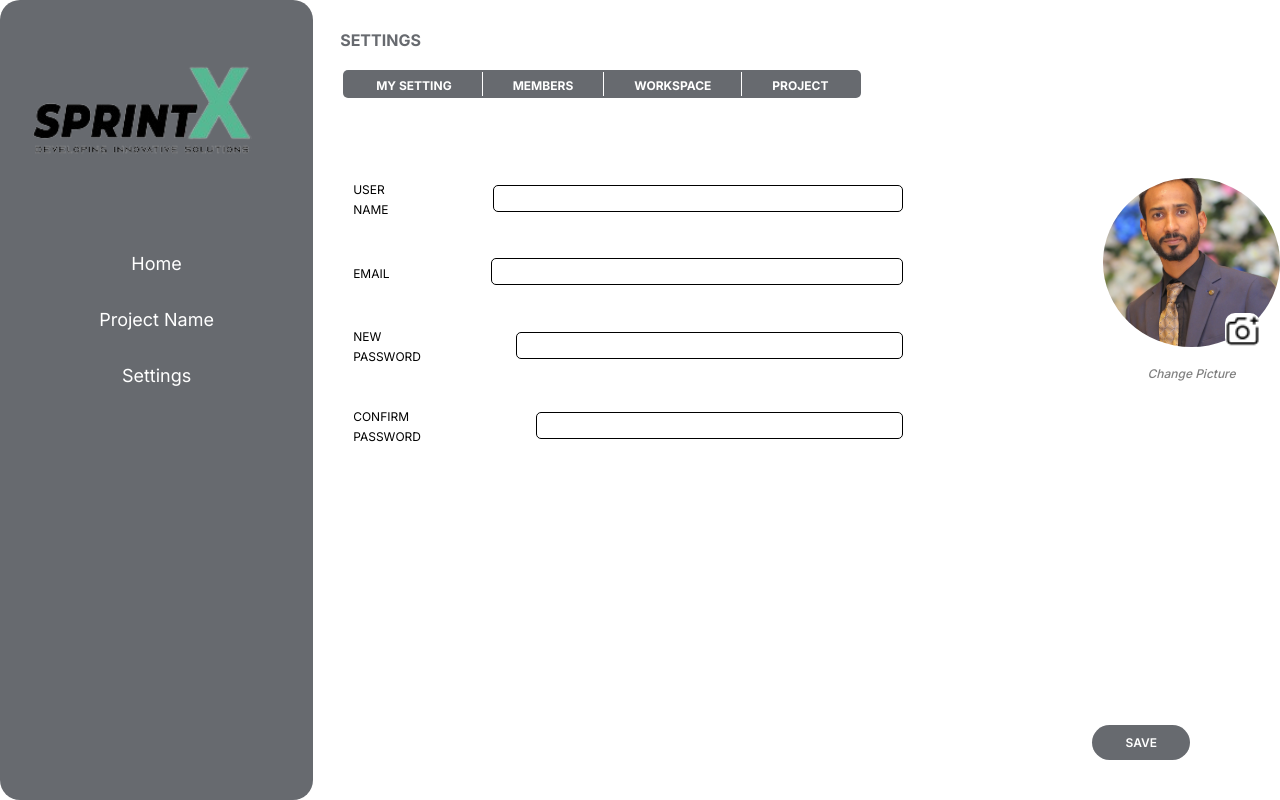
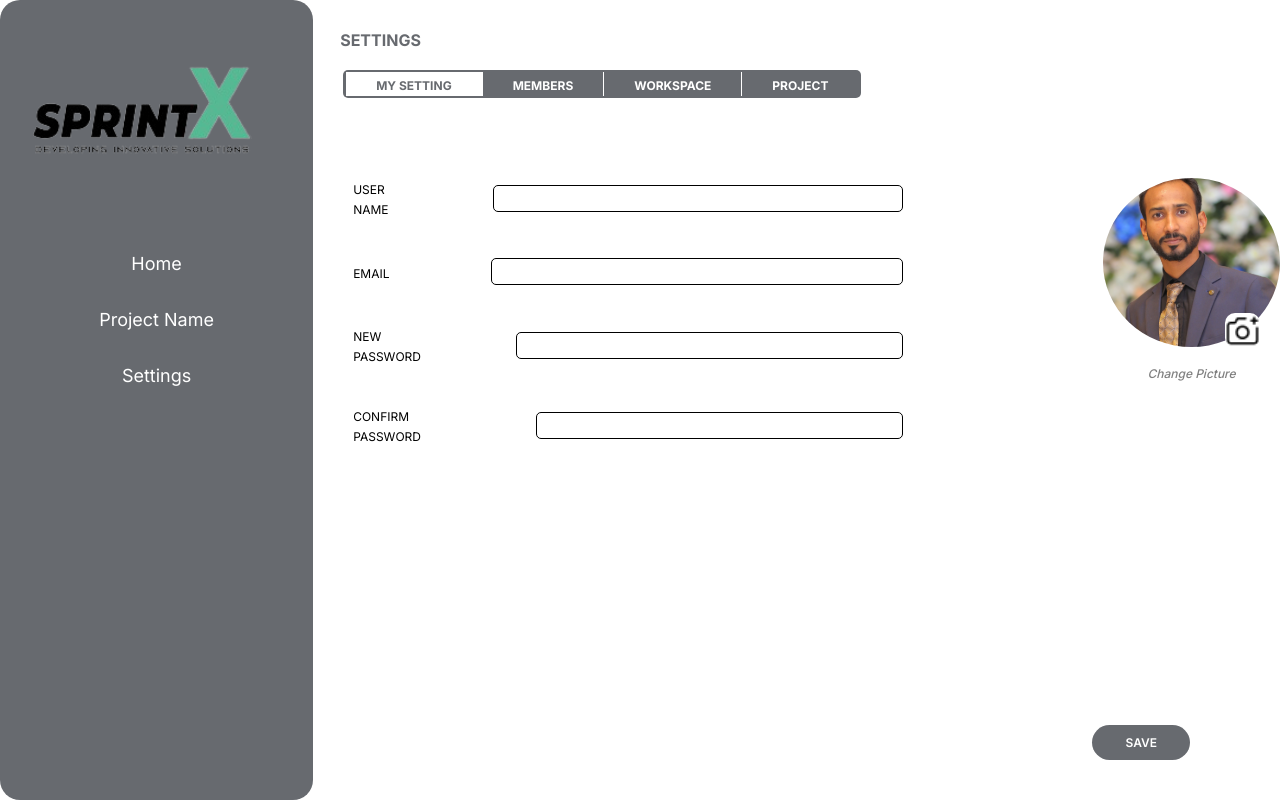
Before and after one commit to Hamzaa10/PMS, a React (Create React App) app: page /setting in a window 1280 px wide. Built offline with nearby package versions, Linux system fonts and the light colour scheme.

Commit message:
active tabs

```diff
--- /dev/null
+++ b/src/App.css
@@ -0,0 +1,5 @@
+.active {
+  color: #676A6F;
+  background-color: white;
+  padding: 3px 30px;
+}
--- a/src/components/2tabs/index.js
+++ b/src/components/2tabs/index.js
@@ -4,11 +4,20 @@ import { NavLink } from 'react-router-dom'
 import style from './tabs2.module.scss'
 
 const Tabs2 = ({ title1, title2 }) => {
+
+    const tabsStyle = ({ isActive }) => {
+        return {
+            color: isActive ? '#676A6F' : 'white',
+            background: isActive ? 'white' : '#676A6F',
+            padding: isActive ? '3px 30px' : ''
+        }
+    }
+
     return (
         <div className={style.container}>
             <div className={style.tabs}>
-                <NavLink className={style.link} to="">{title1}</NavLink>
-                <NavLink className={style.link1} to="">{title2}</NavLink>
+                <NavLink style={tabsStyle} className={style.link} to="/hours">{title1}</NavLink>
+                <NavLink style={tabsStyle} className={style.link1} to="/task">{title2}</NavLink>
             </div>
         </div>
     )
--- a/src/components/4tabs/index.js
+++ b/src/components/4tabs/index.js
@@ -8,7 +8,7 @@ const Tabs4 = ({ title1, title2, title3, title4 }) => {
     const tabsStyle = ({ isActive }) => {
         return {
             color: isActive ? '#676A6F' : 'white',
-            background: isActive ? 'white' : '676A6F',
+            background: isActive ? 'white' : '#676A6F',
             padding: isActive ? '3px 30px' : ''
         }
     }
--- a/src/components/day tabs/index.js
+++ b/src/components/day tabs/index.js
@@ -8,7 +8,7 @@ const Daytabs = ({ title1, title2, title3 }) => {
     const tabsStyle = ({ isActive }) => {
         return {
             color: isActive ? '#676A6F' : 'white',
-            background: isActive ? 'white' : '676A6F',
+            background: isActive ? 'white' : '#676A6F',
             padding: isActive ? '3px 30px' : ''
         }
     }
--- a/src/components/layout/sidebar/index.js
+++ b/src/components/layout/sidebar/index.js
@@ -11,7 +11,7 @@ const Sidebar = () => {
         <img src={img} alt="" />
       </div>
       <ul>
-        <Link to="/home">Home</Link>
+        <Link to="/">Home</Link>
         <Link to="/projectname">Project Name</Link>
         <Link to="/setting">Settings </Link>
       </ul>
--- a/src/components/settingtabs/index.js
+++ b/src/components/settingtabs/index.js
@@ -1,16 +1,25 @@
 import React from 'react'
-import { Link } from 'react-router-dom'
+import { NavLink } from 'react-router-dom'
 
 import style from './settingtabs.module.scss'
 
 const SettingTabs = ({ title1, title2, title3, title4 }) => {
+
+    const tabsStyle = ({ isActive }) => {
+        return {
+            color: isActive ? '#676A6F' : 'white',
+            background: isActive ? 'white' : '#676A6F',
+            padding: isActive ? '6px 30px 3px' : ''
+        }
+    }
+
     return (
         <div className={style.container}>
             <div className={style.tabs}>
-                <Link className={style.link} to="/setting">{title1}</Link>
-                <Link className={style.link} to="/members">{title2}</Link>
-                <Link className={style.link} to="/workspace">{title3}</Link>
-                <Link className={style.link1} to="">{title4}</Link>
+                <NavLink style={tabsStyle} className={style.link} to="/setting">{title1}</NavLink>
+                <NavLink style={tabsStyle} className={style.link} to="/members">{title2}</NavLink>
+                <NavLink style={tabsStyle} className={style.link} to="/workspace">{title3}</NavLink>
+                <NavLink style={tabsStyle} className={style.link1} to="/projects">{title4}</NavLink>
             </div>
         </div>
     )
--- a/src/components/settingtabs/settingtabs.module.scss
+++ b/src/components/settingtabs/settingtabs.module.scss
@@ -14,11 +14,11 @@
             border-right: 1px solid white;
             font-weight: 800;
             font-size: 12px;
-            &:hover{
-                background-color: white;
-                color: #676A6F;
-                padding: 6px 30px 3px;
-            }
+            // &:hover{
+            //     background-color: white;
+            //     color: #676A6F;
+            //     padding: 6px 30px 3px;
+            // }
         }
         .link1{
             text-decoration: none;
@@ -27,11 +27,11 @@
             padding: 6px 30px 3px;
             font-weight: 800;
             font-size: 12px;
-            &:hover{
-                background-color: white;
-                color: #676A6F;
-                padding: 6px 30px 3px;
-            }
+            // &:hover{
+            //     background-color: white;
+            //     color: #676A6F;
+            //     padding: 6px 30px 3px;
+            // }
         }
     }
 }
--- a/src/components/tabs/index.js
+++ b/src/components/tabs/index.js
@@ -1,5 +1,5 @@
 import React from 'react'
-import { NavLink, useLocation } from 'react-router-dom'
+import { NavLink } from 'react-router-dom'
 
 import style from './tabs.module.scss'
 
@@ -8,7 +8,7 @@ const Tabs = ({ title1, title2, title3, title4, title5, title6, title7, title8 }
     const tabsStyle = ({ isActive }) => {
         return {
             color: isActive ? '#676A6F' : 'white',
-            background: isActive ? 'white' : '676A6F',
+            background: isActive ? 'white' : '#676A6F',
             padding: isActive ? '3px 30px' : ''
         }
     }
@@ -16,7 +16,7 @@ const Tabs = ({ title1, title2, title3, title4, title5, title6, title7, title8 }
     return (
         <div className={style.container}>
             <div className={style.tabs}>
-                <NavLink style={tabsStyle} className={style.link} to="/home">{title1}</NavLink>
+                <NavLink style={tabsStyle} className={style.link} to="/">{title1}</NavLink>
                 <NavLink style={tabsStyle} className={style.link} to="/list">{title2}</NavLink>
                 <NavLink style={tabsStyle} className={style.link} to="/board">{title3}</NavLink>
                 <NavLink style={tabsStyle} className={style.link} to="/timeline">{title4}</NavLink>
--- a/src/routes/index.js
+++ b/src/routes/index.js
@@ -20,7 +20,7 @@ const Routing = () => {
     <div>
       <BrowserRouter>
         <Routes>
-          <Route path="/home" element={<Home />} />
+          <Route path="/" element={<Home />} />
           <Route path='/members' element={<Members />} />
           <Route path="/setting" element={<MySetting />} />
           <Route path='/workspace' element={<Workspace />} />
```
